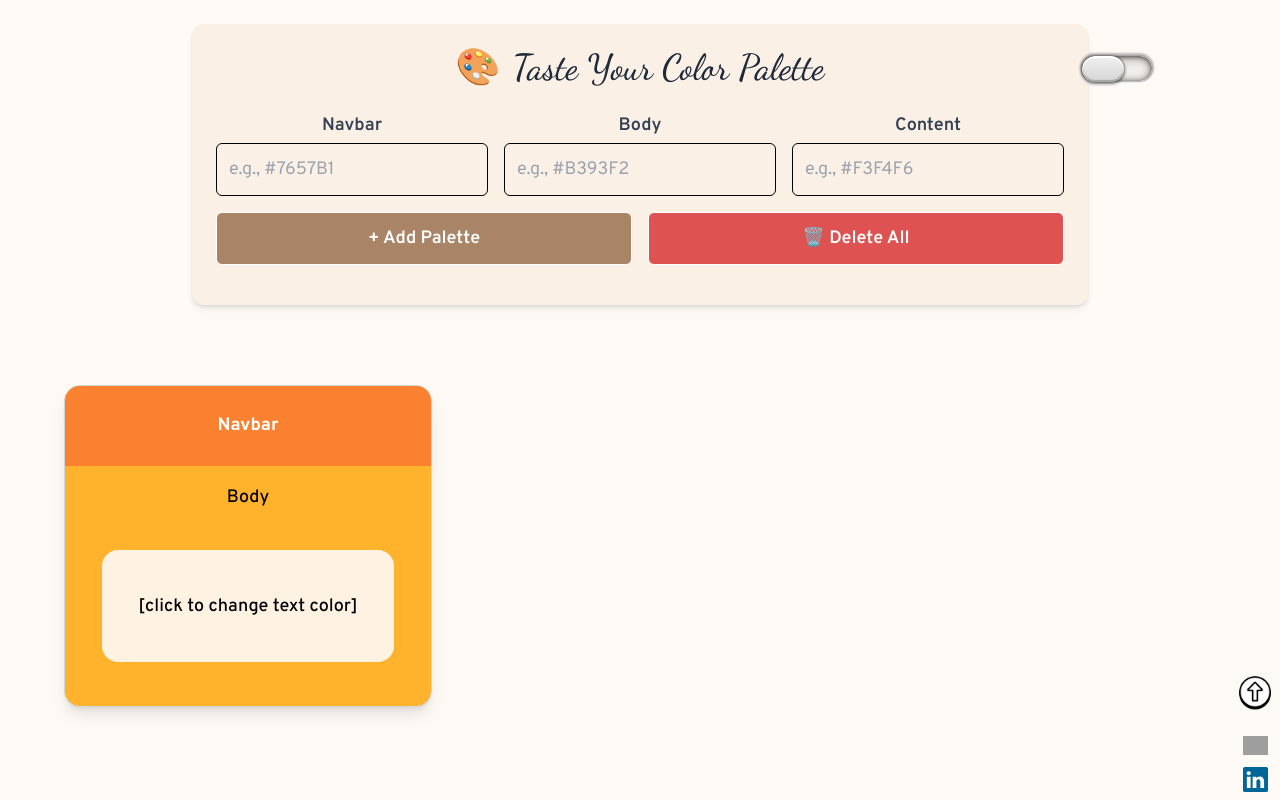
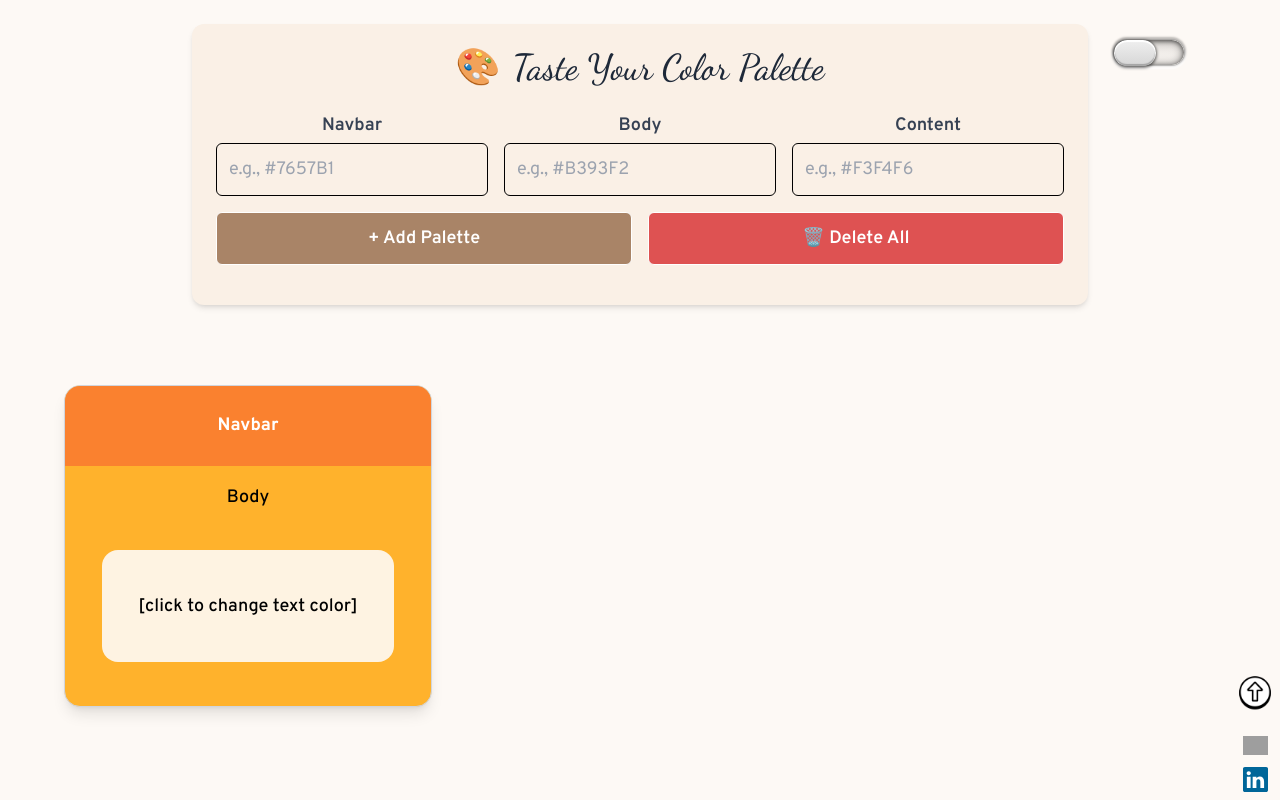
Before and after one commit to adeel-bot/tasting-palettes, a React (Vite) app: page / in a window 1280 px wide. Built offline with nearby package versions, Linux system fonts and the light colour scheme; grey boxes are pictures that could not be loaded; a web font is replaced by a local one.

Commit message:
adjusted theme toggle button

```diff
--- a/src/components/theme_btn2.css
+++ b/src/components/theme_btn2.css
@@ -64,16 +64,23 @@ background-image: linear-gradient(hsla(0, 0%, 0%, 0.1), hsla(0, 0%, 100%, 0.1)),
   }
 }
 
-@media (min-width: 705px) and (max-width: 799px) {
+@media (min-width: 705px) and (max-width: 720px) {
   .switch-wrapper {
-    top: 9%;
+    top: 6%;
     right: 9%;
   }
 }
 
-@media (min-width: 800px) {
+@media (min-width: 721px) and (max-width:929px) {
   .switch-wrapper {
-    top: 7%;
-    right: 10%;
+    top: 5%;
+    right: 6%;
   }
 }
+
+@media (min-width: 930px)  {
+  .switch-wrapper {
+    top: 5%;
+    right: 7.5%;
+  }
+}
```
